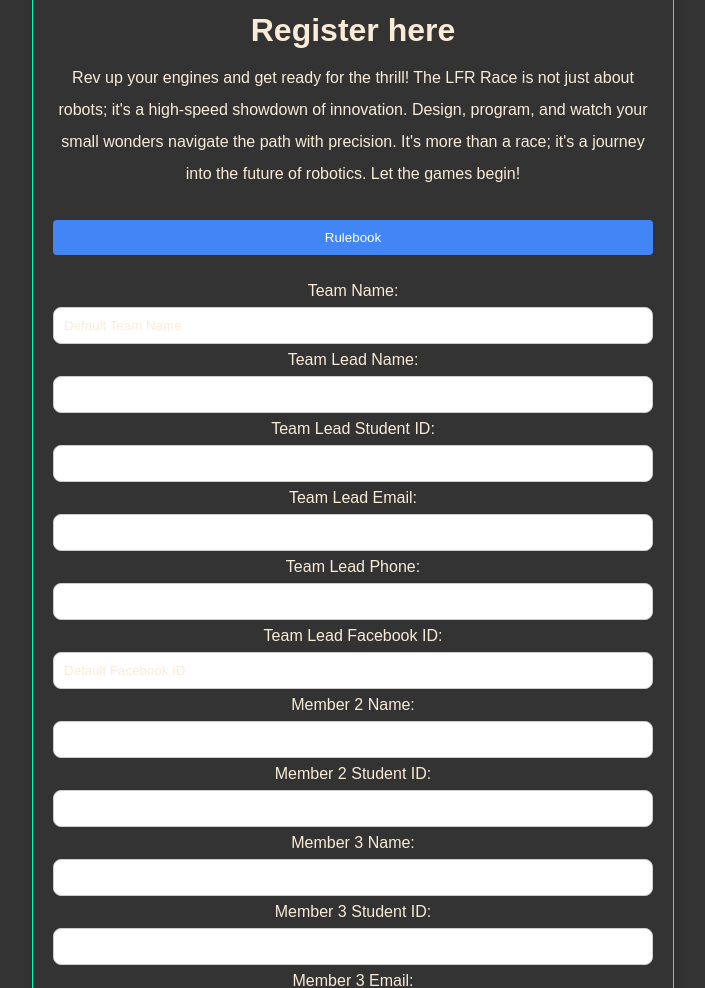
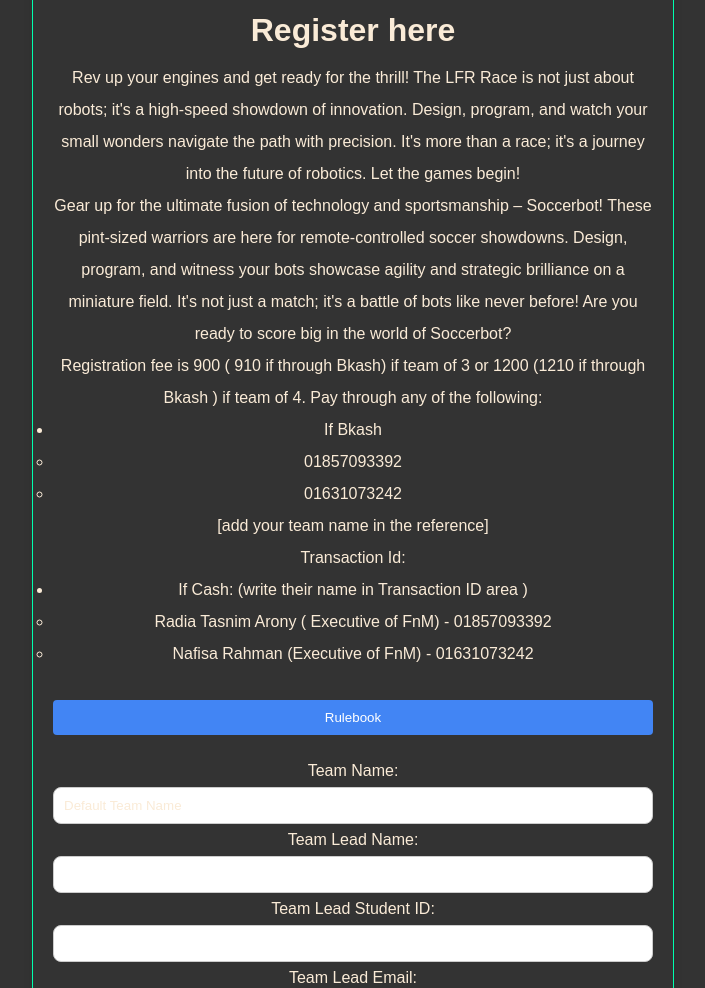
Before and after one commit to MahdiUddinAhmed/traction2.0, a Django app: page /line-follower-robot-registration/ in a window 1280 px wide. Shown: the part 136-1124 px from the top of the page, without its empty margins (287-992 px from the left). Run offline with Django 4.2, Linux system fonts and the light colour scheme.

Commit message:
Updated something

```diff
--- a/event_app/templates/event_app/lfr.html
+++ b/event_app/templates/event_app/lfr.html
@@ -32,6 +32,29 @@
         <p>
             Rev up your engines and get ready for the thrill! The LFR Race is not just about robots; it's a high-speed showdown of innovation. Design, program, and watch your small wonders navigate the path with precision. It's more than a race; it's a journey into the future of robotics. Let the games begin!
         </p>
+        <p>
+            Gear up for the ultimate fusion of technology and sportsmanship – Soccerbot! These pint-sized warriors are here for remote-controlled soccer showdowns. Design, program, and witness your bots showcase agility and strategic brilliance on a miniature field. It's not just a match; it's a battle of bots like never before! Are you ready to score big in the world of Soccerbot?
+
+        </p>
+        </p>
+            <p> Registration fee is 900 ( 910 if through Bkash) if team of 3 or 1200 (1210 if through Bkash ) if team of 4.
+                Pay through any of the following:
+            </p>
+            <ul style="color: antiquewhite;">
+                <li>If Bkash</li>
+                <ul>
+                    <li>01857093392</li>
+                    <li>01631073242</li>
+                </ul  style="color: antiquewhite;">
+                <p>[add your team name in the reference]</p>
+                <p>Transaction Id:</p>
+
+                <li>If Cash: (write their name in Transaction ID area )</li>
+                <ul>
+                    <li>Radia Tasnim Arony ( Executive of FnM) - 01857093392</li>
+                    <li>Nafisa Rahman (Executive of FnM) - 01631073242</li>
+                </ul>
+            </ul>
 
         <!-- Clickable button linking to Google Drive -->
         <p>
```
